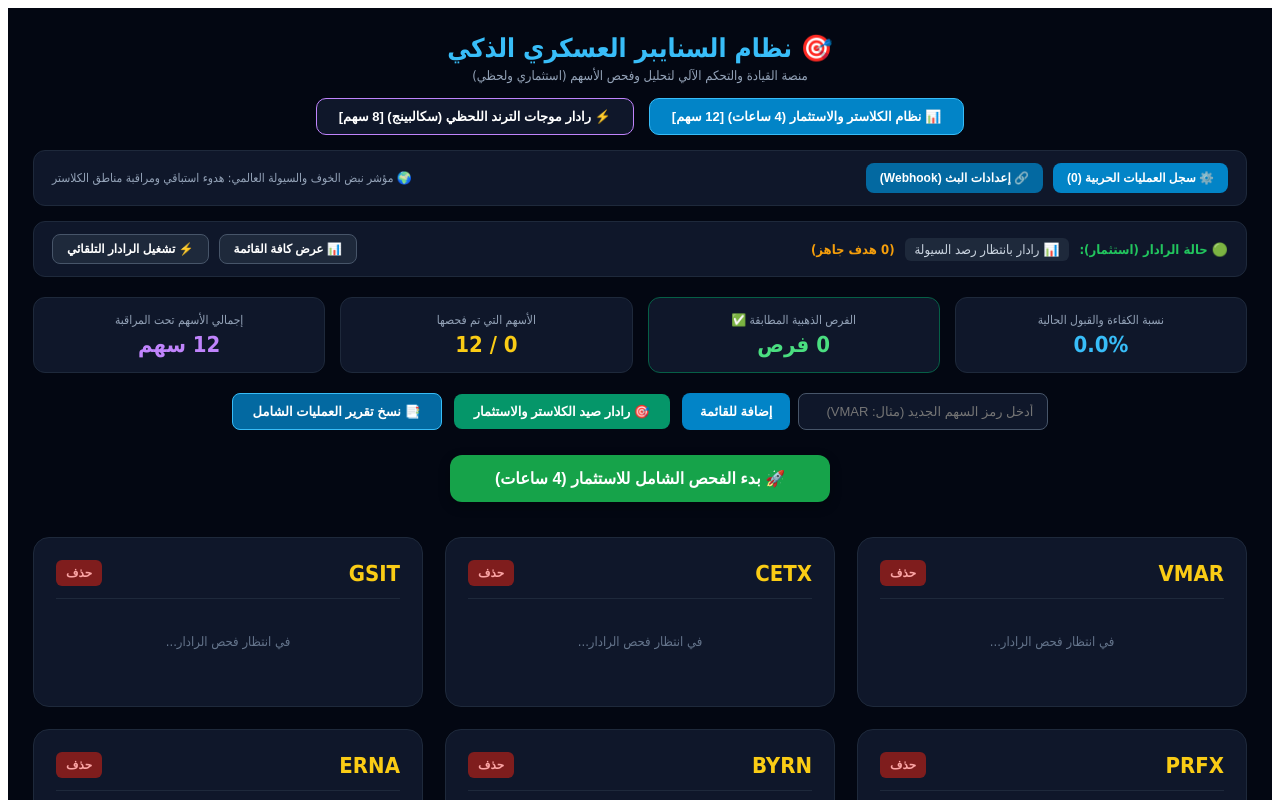
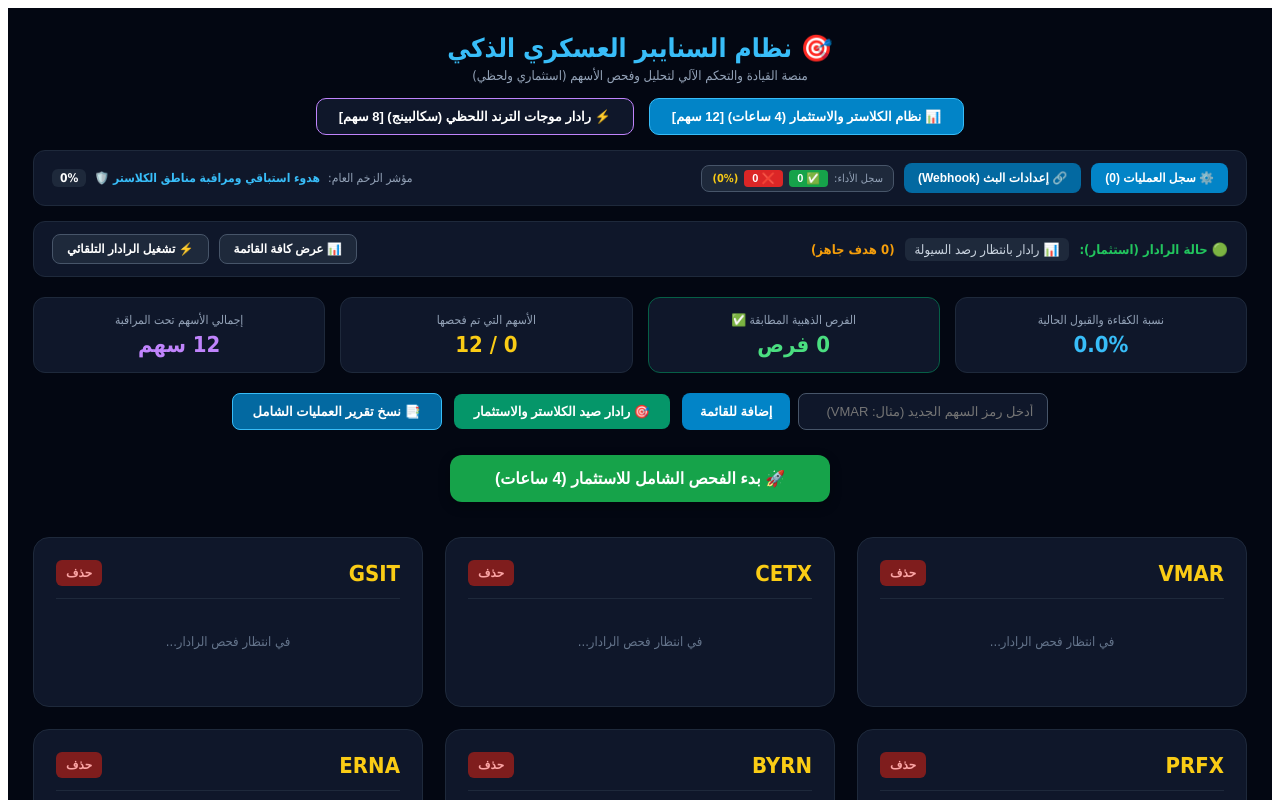
Before and after one commit to fares1040/trading-bot-pro, a Next.js app: page / in a window 1280 px wide. Shown: the top 800 px of the page. Built offline with nearby package versions, Linux system fonts and the light colour scheme.

Commit message:
Implement trade statistics tracking and UI updates
Added a trade statistics tracking system to monitor wins and losses. Updated UI elements to reflect trade stats and market momentum.

```diff
--- a/app/page.jsx
+++ b/app/page.jsx
@@ -38,6 +38,17 @@ export default function Home() {
   const [autoRefresh, setAutoRefresh] = useState(false);
   const [timer, setTimer] = useState(300);
 
+  // نظام تتبع إحصائيات الصفقات (Win / Loss)
+  const [tradeStats, setTradeStats] = useState(() => {
+    if (typeof window !== 'undefined') {
+      const savedStats = localStorage.getItem('sniper_trade_stats');
+      if (savedStats) {
+        try { return JSON.parse(savedStats); } catch (e) {}
+      }
+    }
+    return { wins: 0, losses: 0 };
+  });
+
   const [missionHistory, setMissionHistory] = useState(() => {
     if (typeof window !== 'undefined') {
       const savedHist = localStorage.getItem('sniper_mission_history');
@@ -66,6 +77,12 @@ export default function Home() {
       localStorage.setItem('sniper_mission_history', JSON.stringify(missionHistory));
     }
   }, [missionHistory]);
+
+  useEffect(() => {
+    if (typeof window !== 'undefined') {
+      localStorage.setItem('sniper_trade_stats', JSON.stringify(tradeStats));
+    }
+  }, [tradeStats]);
 
   useEffect(() => {
     localStorage.setItem('sniper_symbols_cluster', JSON.stringify(symbols));
@@ -110,11 +127,11 @@ export default function Home() {
       osc.connect(gain);
       gain.connect(ctx.destination);
       osc.start();
-      osc.stop(ctx.currentTime + 0.2);
+      osc.stop(ctx.currentTime + 0.3);
     } catch (e) {}
 
     if (sym) {
-      speakAlert(`تنبيه رادار السنايبر. تم رصد هدف على السهم ${sym}`);
+      speakAlert(`تنبيه رادار السنايبر. تم رصد هدف جديد على السهم ${sym}`);
       sendWebhookAlert(sym, analysisText);
 
       const timeNow = new Date().toLocaleTimeString('ar-SA');
@@ -274,6 +291,13 @@ export default function Home() {
     alert('📋 تم نسخ التقرير الشامل بنجاح!');
   };
 
+  const recordTrade = (outcome) => {
+    setTradeStats(prev => ({
+      ...prev,
+      [outcome]: prev[outcome] + 1
+    }));
+  };
+
   const currentList = activeTab === 'cluster' ? symbols : scalpSymbols;
   const currentRes = activeTab === 'cluster' ? results : scalpResults;
   const isCurrentLoading = activeTab === 'cluster' ? loading : loadingScalp;
@@ -286,6 +310,21 @@ export default function Home() {
   const totalAnalyzed = Object.keys(currentRes).length;
   const suitableCount = Object.values(currentRes).filter(r => r?.isSuitable).length;
   const successRate = totalAnalyzed > 0 ? ((suitableCount / totalAnalyzed) * 100).toFixed(1) : '0.0';
+
+  // حساب مؤشر القوة وزخم السوق الديناميكي
+  const marketMomentumScore = totalAnalyzed > 0 ? Math.round((suitableCount / totalAnalyzed) * 100) : 0;
+  let marketStatusText = 'هدوء استباقي ومراقبة مناطق الكلاستر 🛡️';
+  let marketStatusColor = '#38bdf8';
+  if (marketMomentumScore >= 40) {
+    marketStatusText = 'هجوم شرائي عارم وسيولة عالية تتفجر في السوق 🔥';
+    marketStatusColor = '#22c55e';
+  } else if (marketMomentumScore >= 20) {
+    marketStatusText = 'حركة إيجابية تدريجية وفرص تتشكل ⚡';
+    marketStatusColor = '#f59e0b';
+  }
+
+  const totalRecordedTrades = tradeStats.wins + tradeStats.losses;
+  const winRatePercent = totalRecordedTrades > 0 ? Math.round((tradeStats.wins / totalRecordedTrades) * 100) : 0;
 
   return (
     <main style={{ padding: '25px', direction: 'rtl', fontFamily: 'Tahoma, sans-serif', background: '#030712', color: '#f8fafc', minHeight: '100vh', position: 'relative' }}>
@@ -319,16 +358,28 @@ export default function Home() {
 
         {/* شريط الأزرار العلوية المساعدة */}
         <div style={{ display: 'flex', justifyContent: 'space-between', alignItems: 'center', background: '#0f172a', padding: '12px 18px', borderRadius: '12px', border: '1px solid #1e293b', marginBottom: '15px', flexWrap: 'wrap', gap: '10px' }}>
-          <div style={{ display: 'flex', gap: '10px', flexWrap: 'wrap' }}>
+          <div style={{ display: 'flex', gap: '10px', flexWrap: 'wrap', alignItems: 'center' }}>
             <button onClick={() => setShowHistoryModal(true)} style={{ background: '#0284c7', color: '#fff', border: 'none', padding: '8px 14px', borderRadius: '8px', fontSize: '12px', fontWeight: 'bold', cursor: 'pointer' }}>
-              ⚙️ سجل العمليات الحربية ({missionHistory.length})
+              ⚙️ سجل العمليات ({missionHistory.length})
             </button>
             <button onClick={() => setShowWebhookSettings(!showWebhookSettings)} style={{ background: '#0369a1', color: '#fff', border: 'none', padding: '8px 14px', borderRadius: '8px', fontSize: '12px', fontWeight: 'bold', cursor: 'pointer' }}>
               🔗 إعدادات البث (Webhook)
             </button>
+
+            {/* نظام تتبع دقة الصفقات الميدانية (Win/Loss) */}
+            <div style={{ display: 'flex', alignItems: 'center', gap: '6px', background: '#1e293b', padding: '4px 10px', borderRadius: '8px', border: '1px solid #475569' }}>
+              <span style={{ fontSize: '11px', color: '#94a3b8' }}>سجل الأداء:</span>
+              <button onClick={() => recordTrade('wins')} style={{ background: '#16a34a', color: '#fff', border: 'none', padding: '2px 8px', borderRadius: '4px', fontSize: '11px', cursor: 'pointer', fontWeight: 'bold' }}>✅ {tradeStats.wins}</button>
+              <button onClick={() => recordTrade('losses')} style={{ background: '#dc2626', color: '#fff', border: 'none', padding: '2px 8px', borderRadius: '4px', fontSize: '11px', cursor: 'pointer', fontWeight: 'bold' }}>❌ {tradeStats.losses}</button>
+              <span style={{ fontSize: '11px', color: '#facc15', fontWeight: 'bold' }}>({winRatePercent}%)</span>
+            </div>
           </div>
-          <div style={{ fontSize: '12px', color: '#94a3b8' }}>
-            🌍 مؤشر نبض الخوف والسيولة العالمي: هدوء استباقي ومراقبة مناطق الكلاستر
+
+          {/* مؤشر القوة والنبض الديناميكي */}
+          <div style={{ display: 'flex', alignItems: 'center', gap: '8px', fontSize: '12px' }}>
+            <span style={{ color: '#94a3b8' }}>مؤشر الزخم العام:</span>
+            <span style={{ color: marketStatusColor, fontWeight: 'bold' }}>{marketStatusText}</span>
+            <span style={{ background: '#1e293b', padding: '2px 8px', borderRadius: '6px', color: '#fff', fontWeight: '900' }}>{marketMomentumScore}%</span>
           </div>
         </div>
 
@@ -362,7 +413,7 @@ export default function Home() {
           </div>
         </div>
 
-        {/* لوحات المؤشرات والعدادات (نفس التصميم القديم) */}
+        {/* لوحات المؤشرات والعدادات */}
         <div style={{ display: 'grid', gridTemplateColumns: 'repeat(auto-fit, minmax(220px, 1fr))', gap: '15px', marginBottom: '20px' }}>
           <div style={{ background: '#0f172a', padding: '15px', borderRadius: '12px', border: '1px solid #1e293b', textAlign: 'center' }}>
             <div style={{ fontSize: '12px', color: '#94a3b8', marginBottom: '5px' }}>نسبة الكفاءة والقبول الحالية</div>
```
